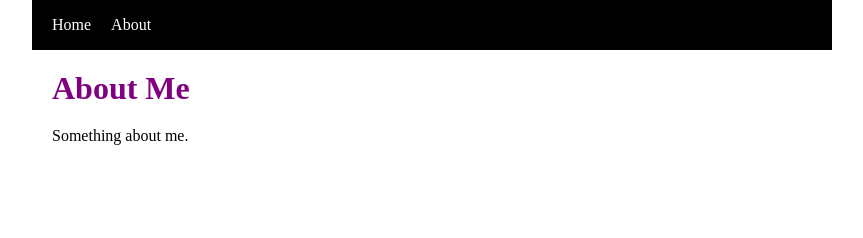
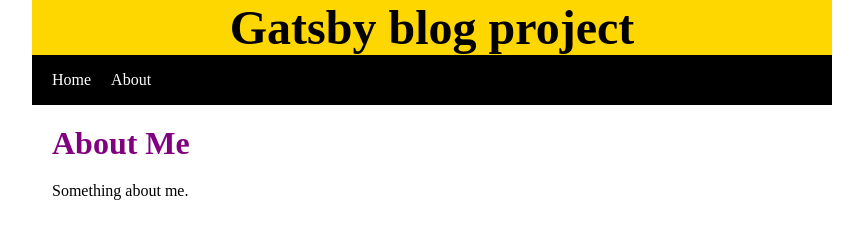
Before and after one commit to boskoa/gatsby-blog, a Gatsby site: page /about in a window 1280 px wide. Shown: the whole page, without its empty margins (208-1071 px from the left). Built offline with nearby package versions, Linux system fonts and the light colour scheme; Gatsby itself is replaced by a stand-in of ours.

Commit message:
Adding SEO, static queries

```diff
--- a/gatsby-config.js
+++ b/gatsby-config.js
@@ -3,7 +3,8 @@
  */
 module.exports = {
   siteMetadata: {
-    title: `Gatsby blog`,
+    title: `Gatsby blog project`,
+    description: "Just a little practising",
     siteUrl: `https://www.yourdomain.tld`
   },
   plugins: ["gatsby-plugin-styled-components", "gatsby-plugin-image", "gatsby-plugin-sharp"]
--- /dev/null
+++ b/src/components/Header.js
@@ -0,0 +1,31 @@
+import { graphql, useStaticQuery } from "gatsby";
+import * as React from "react";
+import styled from "styled-components";
+
+const StyleTitle = styled.h1`
+  text-align: center;
+  background-color: gold;
+  font-size: 24px;
+`;
+
+function Header() {
+  const data = useStaticQuery(graphql`
+    query MyQuery {
+      site {
+        siteMetadata {
+          description
+          title
+          siteUrl
+        }
+      }
+    }
+  `);
+
+  return (
+    <StyleTitle>
+      <h1>{data.site.siteMetadata.title}</h1>
+    </StyleTitle>
+  );
+}
+
+export default Header;
--- a/src/components/Layout.js
+++ b/src/components/Layout.js
@@ -2,6 +2,7 @@ import { Link } from "gatsby";
 import * as React from "react";
 import "../styles/global.css";
 import styled from "styled-components";
+import Header from "./Header";
 
 const StyledContainer = styled.div`
   max-width: 800px;
@@ -40,6 +41,7 @@ const StyledTitle = styled.h1`
 function Layout({ pageTitle, children }) {
   return (
     <StyledContainer>
+      <Header />
       <StyledNav>
         <StyledNavList>
           <li>
--- /dev/null
+++ b/src/components/Seo.js
@@ -0,0 +1,22 @@
+import * as React from "react";
+import { graphql, useStaticQuery } from "gatsby";
+
+function Seo({ title }) {
+  const data = useStaticQuery(graphql`
+    query {
+      site {
+        siteMetadata {
+          title
+        }
+      }
+    }
+  `);
+
+  return (
+    <title>
+      {title} | {data.site.siteMetadata.title}
+    </title>
+  );
+}
+
+export default Seo;
--- a/src/pages/404.js
+++ b/src/pages/404.js
@@ -1,5 +1,6 @@
 import { Link } from "gatsby";
 import * as React from "react";
+import Seo from "../components/Seo";
 
 function NotFoundPage() {
   return (
@@ -11,7 +12,7 @@ function NotFoundPage() {
 }
 
 export function Head() {
-  return <title>Not found</title>;
+  return <Seo title="Not Found" />;
 }
 
 export default NotFoundPage;
--- a/src/pages/about.js
+++ b/src/pages/about.js
@@ -1,5 +1,6 @@
 import * as React from "react";
 import Layout from "../components/Layout";
+import Seo from "../components/Seo";
 
 function About() {
   return (
@@ -10,7 +11,7 @@ function About() {
 }
 
 export function Head() {
-  return <title>About</title>;
+  return <Seo title="About" />;
 }
 
 export default About;
--- a/src/pages/index.js
+++ b/src/pages/index.js
@@ -1,6 +1,7 @@
 import * as React from "react";
 import Layout from "../components/Layout";
 import { StaticImage } from "gatsby-plugin-image";
+import Seo from "../components/Seo";
 
 const IndexPage = () => {
   return (
@@ -12,7 +13,7 @@ const IndexPage = () => {
 };
 
 export function Head() {
-  return <title>Gatsby Blog</title>;
+  return <Seo title="Gatsby Blog Projct" />;
 }
 
 export default IndexPage;
```
